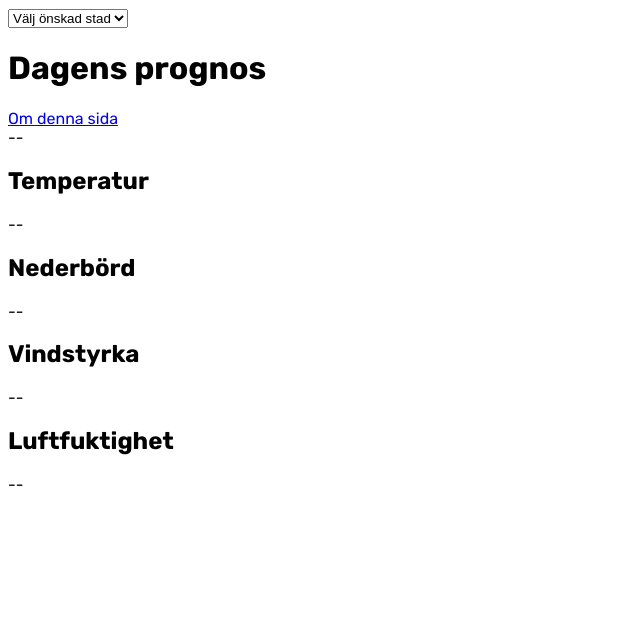
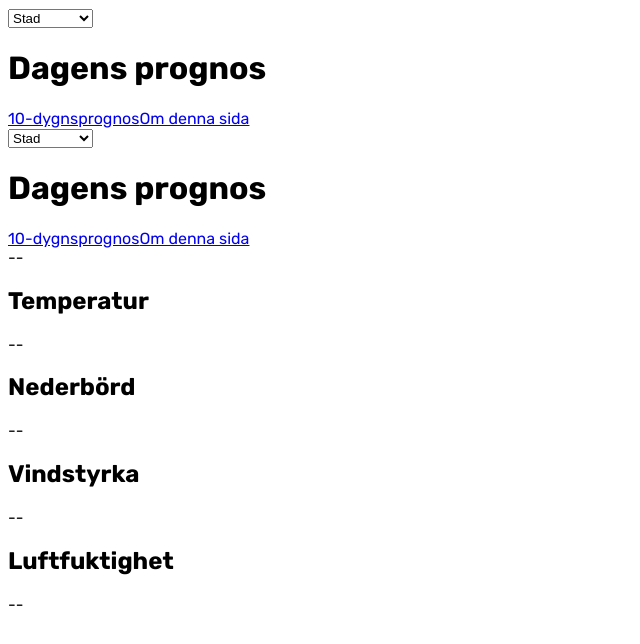
Before and after one commit to sophie-akesson/weather-frontend, a Next.js app: page / in a window 1280 px wide. Shown: the top 644 px of the page, without its empty margins (0-640 px from the left). Built offline with nearby package versions, Linux system fonts and the light colour scheme.

Commit message:
Reintroduce context, fixes for dropdown and setting state from pathname

```diff
--- a/app/components/Dropdown/Dropdown.tsx
+++ b/app/components/Dropdown/Dropdown.tsx
@@ -1,6 +1,13 @@
+'use client';
+
+import { usePathname, useRouter } from 'next/navigation';
+import { useEffect } from 'react';
+
+import { ICityContext, useCityContext } from '@/utils/cityContext';
+import { capitalize } from '@/utils/capitalize';
+
 interface Props {
   options: DropdownOption[];
-  handleDropdownChange: (value: string) => void;
 }
 
 export interface DropdownOption {
@@ -8,15 +15,35 @@ export interface DropdownOption {
   value: string;
 }
 
-export const Dropdown = ({ options, handleDropdownChange }: Props) => {
+export const Dropdown = ({ options }: Props) => {
+  const router = useRouter();
+  const pathname = usePathname();
+  const { cityState, setCity } = useCityContext() as ICityContext;
+
+  const handleDropdownChange = (city: string) => {
+    setCity(city);
+  };
+
+  useEffect(() => {
+    if (cityState === 'stad' && pathname && pathname.includes('hours')) {
+      const firstPath = decodeURI(pathname.split('/')[1]);
+
+      if (firstPath === 'stad') return;
+
+      setCity(capitalize(firstPath));
+    }
+  }, [cityState, pathname, setCity]);
+
+  useEffect(() => {
+    if (cityState !== 'stad' && pathname && pathname.includes('hours')) {
+      router.push(encodeURI(`/${cityState.toLocaleLowerCase()}/hours`));
+    }
+  }, [cityState, pathname, router]);
+
   return (
-    <select
-      name="city"
-      defaultValue="default"
-      onChange={(e) => handleDropdownChange(e.target.value)}
-    >
-      <option value="default" disabled>
-        Välj önskad stad
+    <select name="city" value={cityState} onChange={(e) => handleDropdownChange(e.target.value)}>
+      <option value="stad" disabled>
+        Stad
       </option>
       {options.map((option) => (
         <option key={option.name} value={option.name}>
--- a/app/components/Header/Header.tsx
+++ b/app/components/Header/Header.tsx
@@ -1,30 +1,15 @@
-'use client';
-
-import { useState } from 'react';
-
 import { Dropdown } from '@/components/Dropdown/Dropdown';
 import { Navigation } from '@/components/Navigation/Navigation';
 import { TimeSpan } from '@/components/TimeSpan/TimeSpan';
 import { cities } from '@/utils/cities';
 import { transformCities } from '@/utils/transformCities';
 
-interface Props {
-  handleCityChange: (city: string) => void;
-}
-
-export const Header = ({ handleCityChange }: Props) => {
-  const [city, setCity] = useState('');
-
-  const updateCity = (value: string) => {
-    setCity(value);
-    handleCityChange(value);
-  };
-
+export const Header = () => {
   return (
     <div>
-      <Dropdown options={transformCities(cities)} handleDropdownChange={updateCity} />
+      <Dropdown options={transformCities(cities)} />
       <TimeSpan />
-      <Navigation city={city} />
+      <Navigation />
     </div>
   );
 };
--- a/app/components/Navigation/Navigation.tsx
+++ b/app/components/Navigation/Navigation.tsx
@@ -3,20 +3,22 @@
 import Link from 'next/link';
 import { usePathname } from 'next/navigation';
 
-interface Props {
-  city: string;
-}
+import { ICityContext, useCityContext } from '@/utils/cityContext';
 
-export const Navigation = ({ city }: Props) => {
+export const Navigation = () => {
   const pathname = usePathname();
+  const { cityState } = useCityContext() as ICityContext;
+  const href = cityState ? `${cityState.toLocaleLowerCase()}/hours` : 'city/hours';
 
   return (
     <nav>
-      {city && pathname !== null && pathname.includes('/') ? (
-        <Link href={`${city.toLocaleLowerCase()}/hours`}>10-dygnsprognos</Link>
-      ) : null}
-      {city && pathname !== null && pathname.includes('hours') ? (
-        <Link href="/">Dagens prognos</Link>
+      {pathname === '/' ? <Link href={href}>10-dygnsprognos</Link> : null}
+      {pathname && pathname.includes('hours') ? <Link href="/">Dagens prognos</Link> : null}
+      {pathname === '/about' ? (
+        <div>
+          <Link href="/">Dagens prognos</Link>
+          <Link href={href}>10-dygnsprognos</Link>
+        </div>
       ) : null}
       <Link href="/about">Om denna sida</Link>
     </nav>
--- a/app/components/TimeSpan/TimeSpan.tsx
+++ b/app/components/TimeSpan/TimeSpan.tsx
@@ -5,5 +5,11 @@ import { usePathname } from 'next/navigation';
 export const TimeSpan = () => {
   const pathname = usePathname();
 
-  return <div>{pathname === '/' ? <h1>Dagens prognos</h1> : <h1>10-dygnsprognos</h1>}</div>;
+  return (
+    <div>
+      {pathname === '/' ? <h1>Dagens prognos</h1> : null}
+      {pathname && pathname.includes('hours') ? <h1>10-dygnsprognos</h1> : null}
+      {pathname === '/about' ? <h1>Om denna sida</h1> : null}
+    </div>
+  );
 };
--- a/app/layout.tsx
+++ b/app/layout.tsx
@@ -2,6 +2,8 @@ import type { Metadata } from 'next';
 import { Rubik } from 'next/font/google';
 
 import './globals.css';
+import { CityProvider } from './utils/cityContext';
+import { Header } from './components/Header/Header';
 
 const rubik = Rubik({ subsets: ['latin'] });
 
@@ -17,7 +19,12 @@ export default function RootLayout({
 }>) {
   return (
     <html lang="en">
-      <body className={rubik.className}>{children}</body>
+      <body className={rubik.className}>
+        <CityProvider>
+          <Header />
+          {children}
+        </CityProvider>
+      </body>
     </html>
   );
 }
--- /dev/null
+++ b/app/utils/capitalize.ts
@@ -0,0 +1,3 @@
+export const capitalize = (string: string) => {
+  return string.charAt(0).toUpperCase() + string.slice(1);
+};
--- /dev/null
+++ b/app/utils/cityContext.tsx
@@ -0,0 +1,22 @@
+'use client';
+
+import { PropsWithChildren, createContext, useContext, useMemo, useState } from 'react';
+
+export interface ICityContext {
+  cityState: string;
+  setCity: (city: string) => void;
+}
+
+const CityContext = createContext<ICityContext | null>(null);
+
+export function useCityContext() {
+  return useContext(CityContext);
+}
+
+export function CityProvider({ children }: PropsWithChildren) {
+  const [cityState, setCity] = useState('stad');
+
+  const value = useMemo(() => ({ cityState, setCity }), [cityState]);
+
+  return <CityContext.Provider value={value}>{children}</CityContext.Provider>;
+}
```
